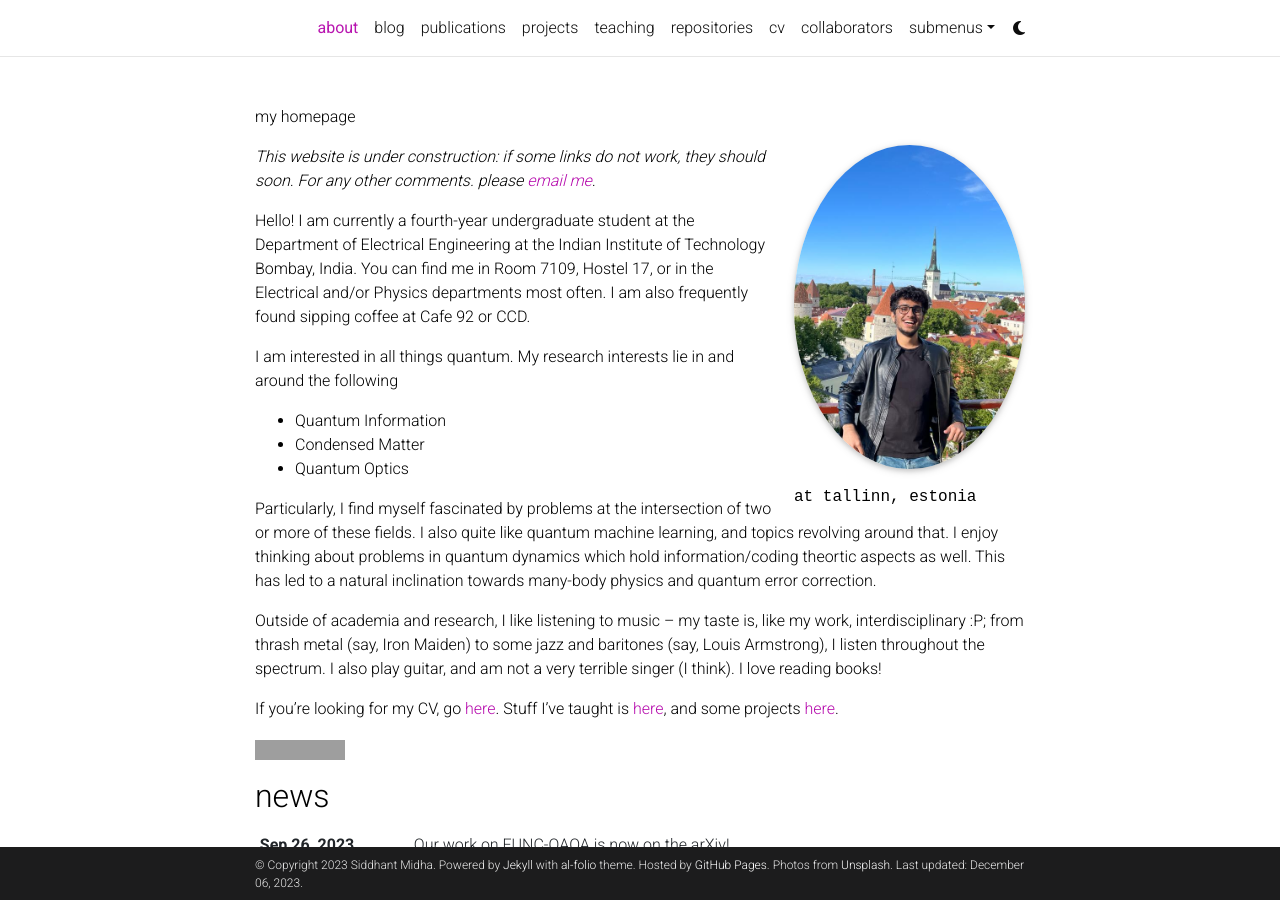
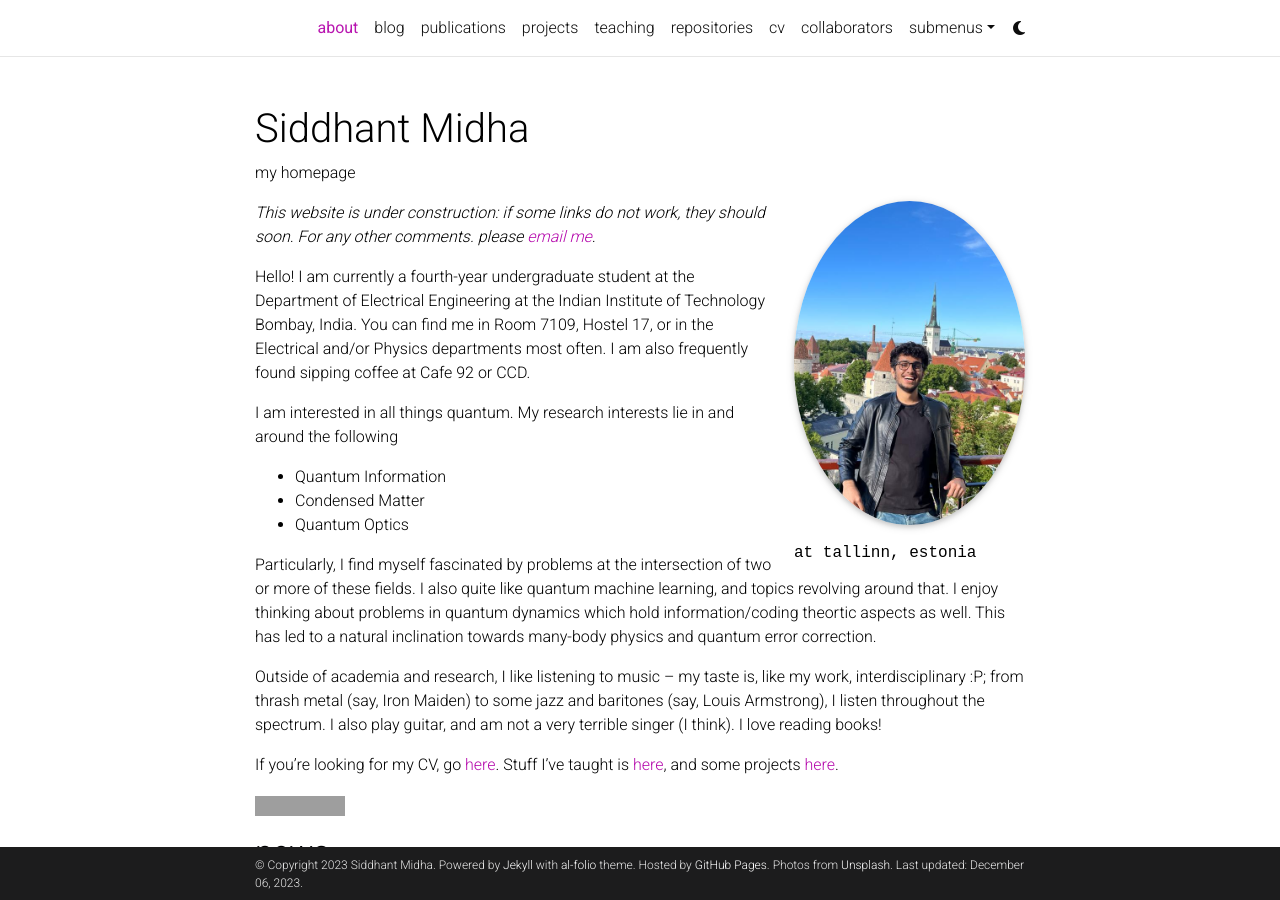
Before and after one commit to siddhant-midha/siddhant-midha.github.io, a Jekyll site: the page built from _pages/about.md, in a window 1280 px wide and 900 px high. Built offline with Jekyll 4.4.1, drawn with Linux system fonts in a browser that asks for light colours; full-size pictures stand in for the smaller copies a plugin makes; some web fonts are replaced; comment, search, counter and statistics services are not loaded; a style sheet for code colours, icons or effects is not loaded; grey boxes are pictures that could not be loaded.

Commit message:
Update _config.yml

```diff
--- a/_config.yml
+++ b/_config.yml
@@ -2,7 +2,7 @@
 # Site settings
 # -----------------------------------------------------------------------------
 
-title:   #the website title (if blank, full name will be used instead)
+title: Siddhant Midha #the website title (if blank, full name will be used instead)
 first_name: Siddhant
 middle_name:
 last_name: Midha
```
